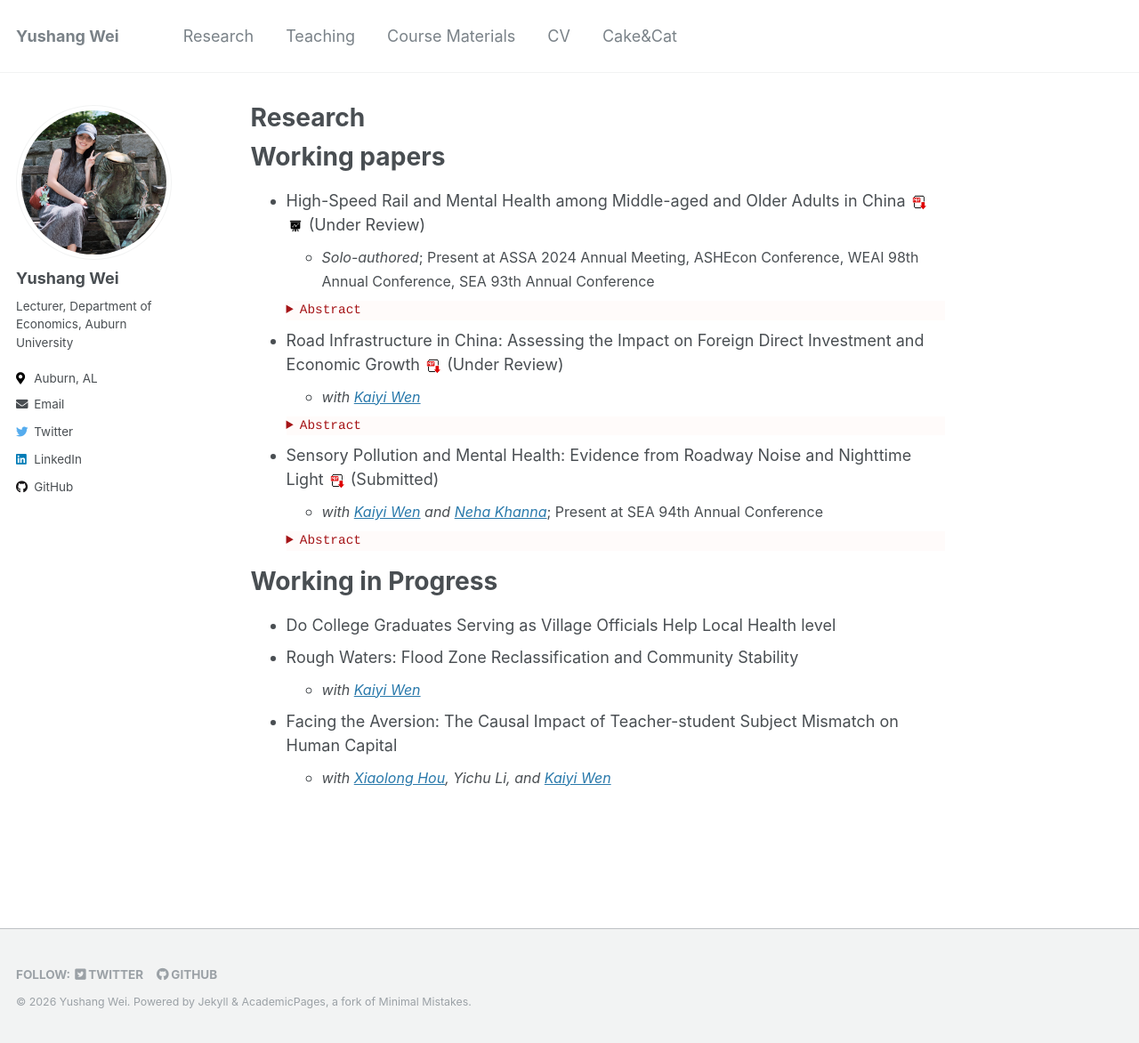
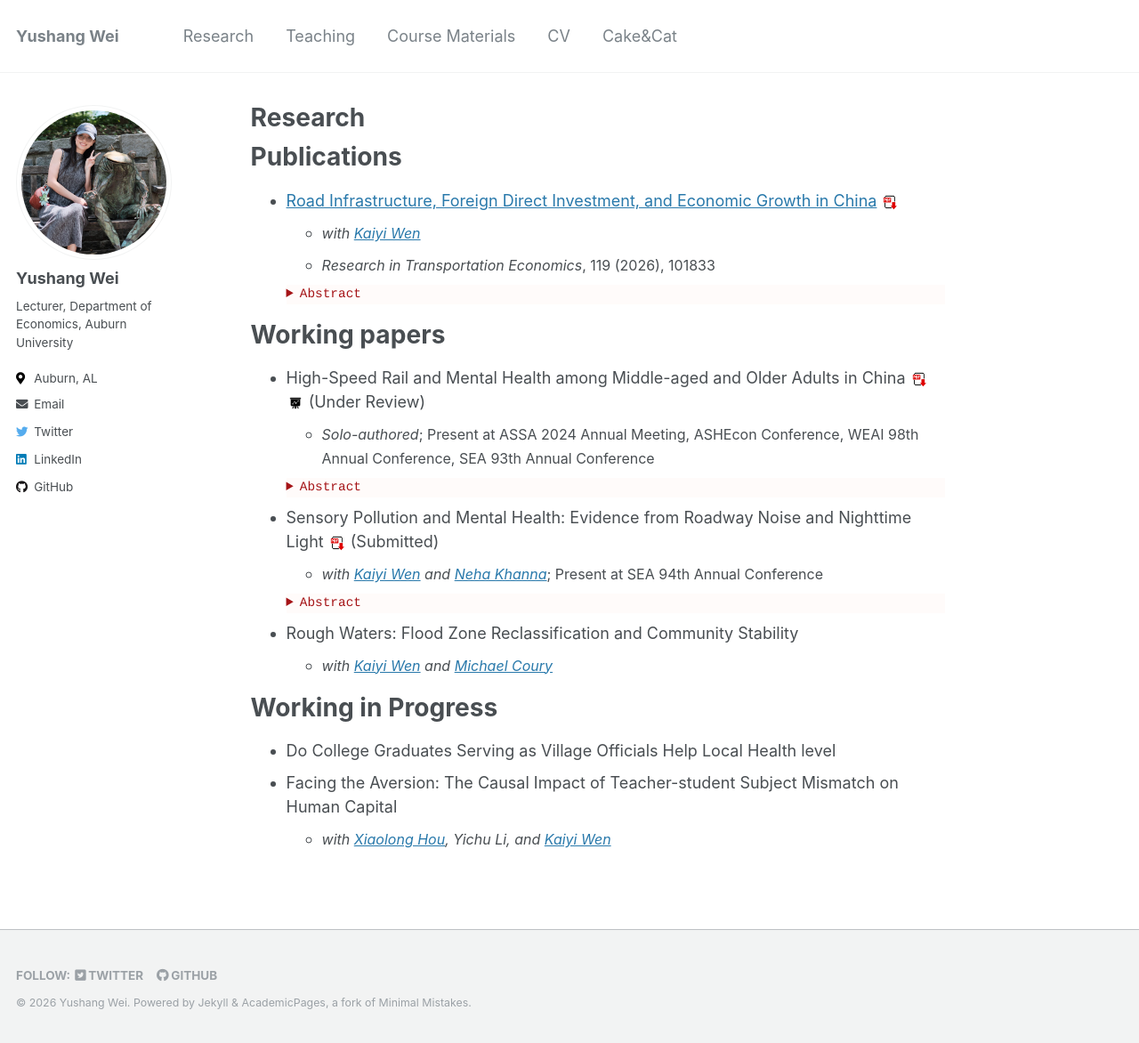
Before and after one commit to yushang1994/yushangw, a Jekyll site: the page built from _pages/research.md, in a window 1280 px wide and 1172 px high. Shown: the whole window at 89% size. Built offline with Jekyll 4.4.1, drawn with Linux system fonts in a browser that asks for light colours.

Commit message:
Research: add Publications section, move Rough Waters to Working Papers

```diff
--- a/_pages/research.md
+++ b/_pages/research.md
@@ -4,6 +4,16 @@ title: "Research"
 permalink: /research/
 author_profile: true
 ---
+
+Publications
+======
+* [Road Infrastructure, Foreign Direct Investment, and Economic Growth in China](https://doi.org/10.1016/j.retrec.2026.101833) [![PDF Link]({{ site.baseurl }}/images/research/pdf.jpeg){:height="20px" width="20px"}]({{ site.baseurl }}/files/pdf/research/FDI_Growth_August_Revision.pdf)
+    * <span style="font-size:16px;"> *with [Kaiyi Wen](https://www.kaiyiwen.com/)* </span> <br>
+    * <span style="font-size:16px;"> *Research in Transportation Economics*, 119 (2026), 101833 </span> <br>
+    <details style="font-size:80%; background-color:#fffbfa;">
+    <summary style="color:#a51417; font-family:courier; font-size:100%;"> Abstract </summary>
+    Using a panel of Chinese cities from 1999 to 2018, this study examines how foreign direct investment (FDI) and road infrastructure jointly influence local economic growth. Within a human-capital-augmented Solow framework, the analysis shows that FDI is positively associated with growth in GDP per capita, and that this relationship strengthens when cities possess more extensive road networks. The results suggest that transportation infrastructure facilitates the diffusion of technologies and productivity spillovers introduced by foreign firms, thereby amplifying the growth effects of FDI. The complementary interaction between FDI and road infrastructure is most evident in technology-intensive cities, coastal regions, and top-tier urban areas. Multiple robustness checks, including alternative specifications and estimation approaches, support the consistency of these findings.
+    </details>
 
 Working papers
 ======
@@ -14,13 +24,6 @@ Working papers
     The paper studies the effect of the high-speed rail (HSR) service on the mental health of individuals aged 45 and older. I use historical documents and ArcGIS Pro to produce the railway map of the late Qing Dynasty (1911) and use it as an instrument for the modern HSR network in China. I find that the HSR service significantly improves the mental health of middle-aged and elderly people, and the causal impact is larger for urban than for rural residents. I also explore and find supporting evidence for three channels of influence: income, access to medical services and in-person interactions. The HSR increases employment opportunities and, hence, individual income, improves the accessibility of medical resources outside the local area, and increases the frequency of in-person visits by children who do not live in the same city as their parents.
     </details>
 
-* Road Infrastructure in China: Assessing the Impact on Foreign Direct Investment and Economic Growth  [![PDF Link]({{ site.baseurl }}/images/research/pdf.jpeg){:height="20px" width="20px"}]({{ site.baseurl }}/files/pdf/research/FDI_Growth_August_Revision.pdf) (Under Review)
-    * <span style="font-size:16px;"> *with [Kaiyi Wen](https://www.kaiyiwen.com/)* </span> <br>
-    <details style="font-size:80%; background-color:#fffbfa;">
-    <summary style="color:#a51417; font-family:courier; font-size:100%;"> Abstract </summary>
-    Using a panel of Chinese cities from 1999 to 2018, this study examines how foreign direct investment (FDI) and road infrastructure jointly influence local economic growth. Within a human-capital-augmented Solow framework, the analysis shows that FDI is positively associated with growth in GDP per capita, and that this relationship strengthens when cities possess more extensive road networks. The results suggest that transportation infrastructure facilitates the diffusion of technologies and productivity spillovers introduced by foreign firms, thereby amplifying the growth effects of FDI. The complementary interaction between FDI and road infrastructure is most evident in technology-intensive cities, coastal regions, and top-tier urban areas. Multiple robustness checks, including alternative specifications and estimation approaches, support the consistency of these findings.
-    </details>
-
 * Sensory Pollution and Mental Health: Evidence from Roadway Noise and Nighttime Light [![PDF Link]({{ site.baseurl }}/images/research/pdf.jpeg){:height="20px" width="20px"}]({{ site.baseurl }}/files/pdf/research/Seneroy_Pollution_and_Mental_Health_Jan_2026.pdf) (Submitted)
     * <span style="font-size:16px;"> *with [Kaiyi Wen](https://www.kaiyiwen.com/) and [Neha Khanna](https://bingdev.binghamton.edu/nkhanna/)*; Present at SEA 94th Annual Conference </span> <br>
     <details style="font-size:80%; background-color:#fffbfa;">
@@ -28,10 +31,11 @@ Working papers
     While federal regulation has delivered major improvements in air and water quality, sensory pollutants - such as traffic noise and artificial nighttime illumination - remain largely unregulated and understudied. These environmental stressors are pervasive in urban infrastructure and increasingly linked to mental health risks, yet little causal evidence exists on their impacts. We provide the first national-scale analysis of the effect of ambient roadway noise and nighttime light pollution on mental health. We link restricted-use survey microdata from approximately 14,000 respondents in the United States to high-resolution sensory exposures, and leverage natural variation in topography, temperature, and atmospheric conditions to isolate the causal effect of roadway noise and nighttime light on self-reported mental health. Both pollutants exert statistically and economically meaningful effects: road noise increases the likelihood of mild psychological distress by 11%, while light pollution increases it by 13%. These effects are are partially mediated through reductions in sleep duration. Welfare losses are up to $25 billion annually.
     </details>
 
+* Rough Waters: Flood Zone Reclassification and Community Stability
+    * <span style="font-size:16px;"> *with [Kaiyi Wen](https://www.kaiyiwen.com/) and [Michael Coury](https://www.michaelrcoury.com/home)* </span> <br>
+
 Working in Progress
 ======
 * Do College Graduates Serving as Village Officials Help Local Health level
-* Rough Waters: Flood Zone Reclassification and Community Stability
-    * <span style="font-size:16px;">*with [Kaiyi Wen](https://www.kaiyiwen.com/)* </span> <br>
 * Facing the Aversion: The Causal Impact of Teacher-student Subject Mismatch on Human Capital
     * <span style="font-size:16px;">*with [Xiaolong Hou](https://www.xiaolonghou.com/), Yichu Li, and [Kaiyi Wen](https://www.kaiyiwen.com/)* </span> <br>
```
